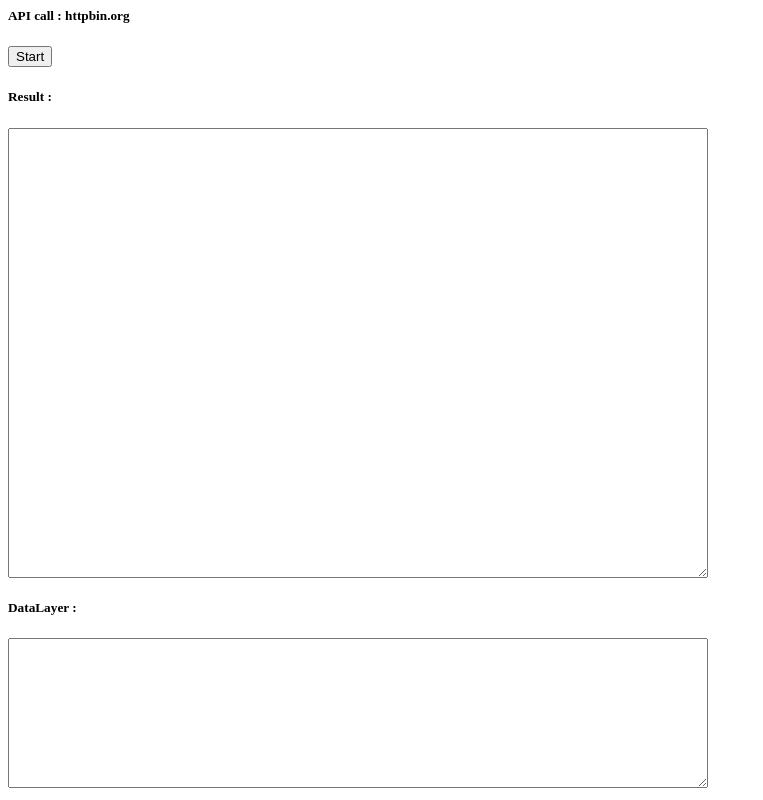
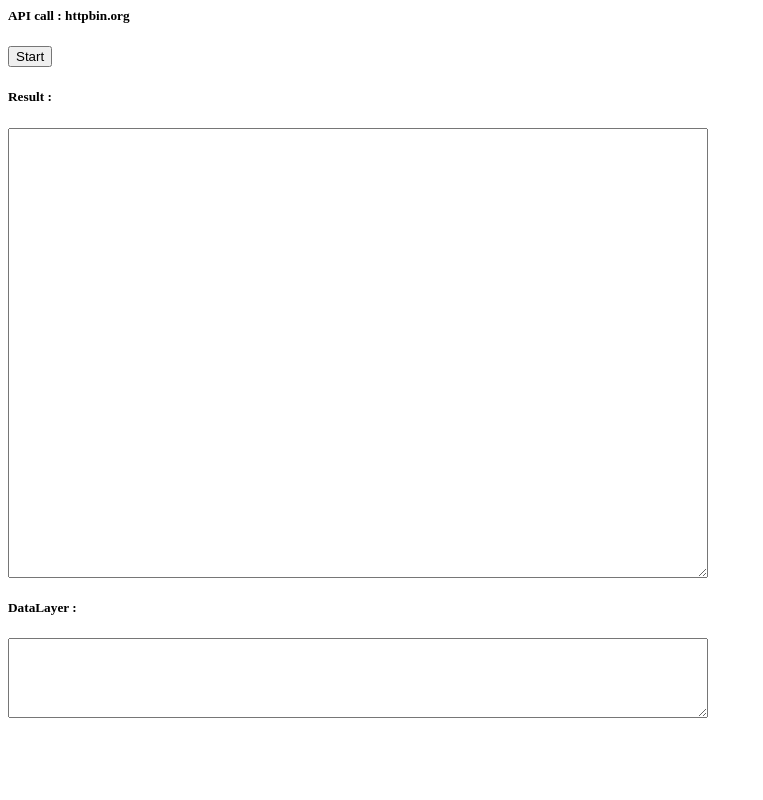
Before and after one commit to edilavni/test, a plain HTML site: page index.html in a window 1280 px wide. Shown: the whole page, without its empty margins (0-763 px from the left). Drawn offline with Linux system fonts and the light colour scheme.

Commit message:
Update index.html

```diff
--- a/index.html
+++ b/index.html
@@ -25,7 +25,7 @@ height="0" width="0" style="display:none;visibility:hidden"></iframe></noscript>
 
     <br/>
     <h5>DataLayer :</h5>
-    <textarea id="dataLayer" style="width:700px;height:150px;">
+    <textarea id="dataLayer" style="width:700px;height:80px;">
 </textarea>
 
 <script type="text/javascript">
```
